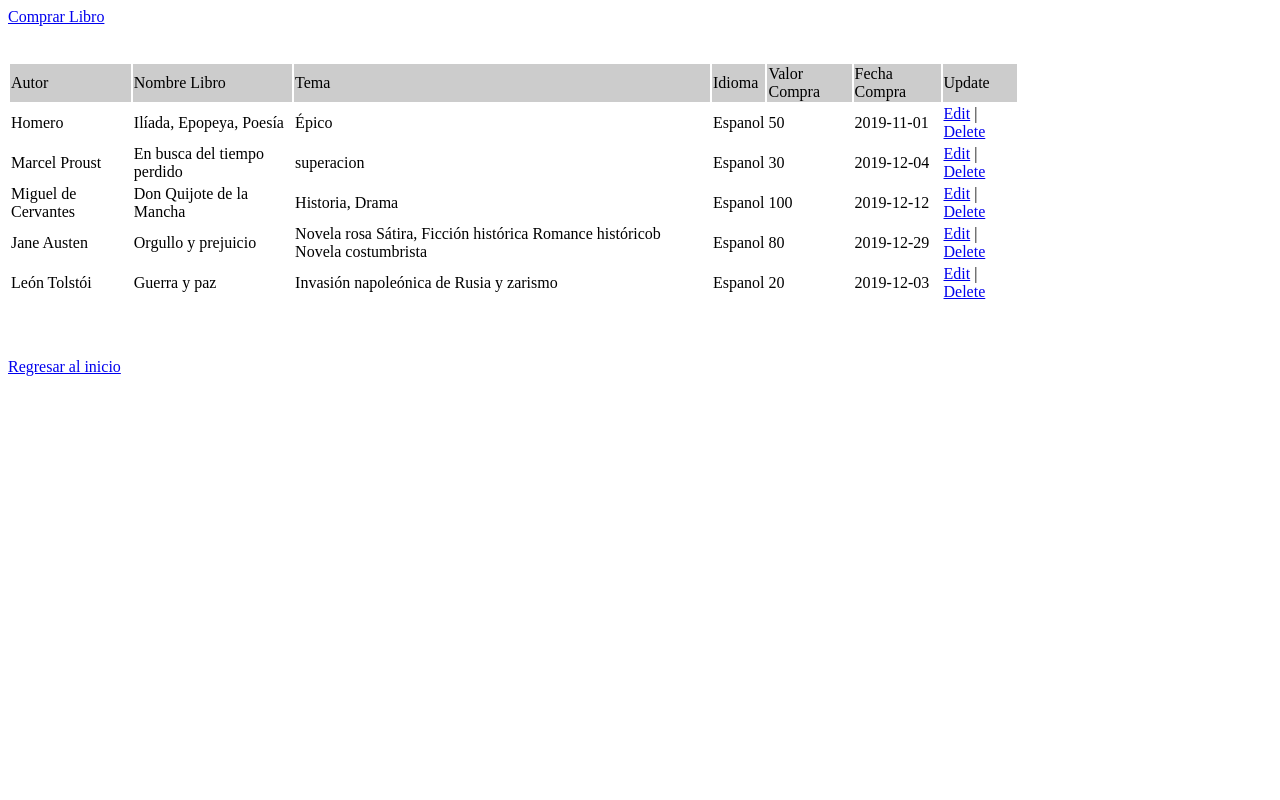
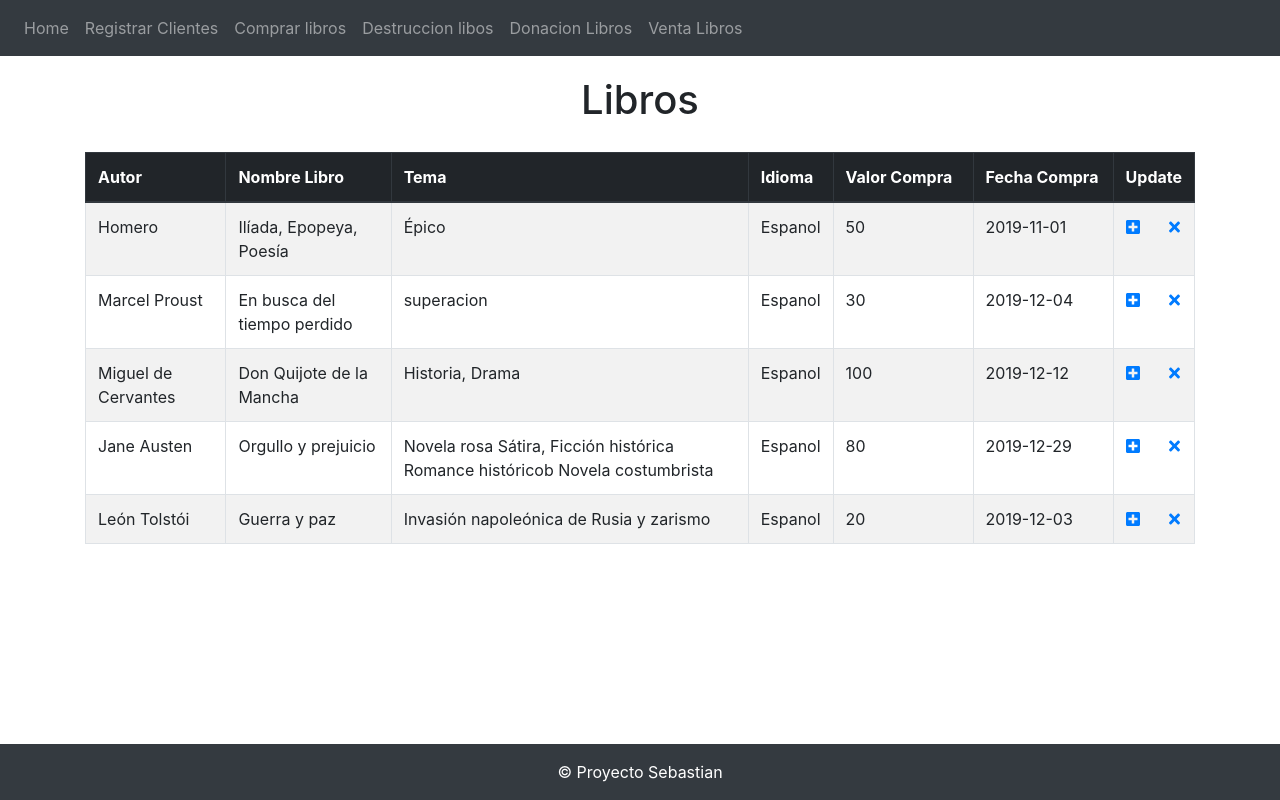
Before and after one commit to Sbernal69/proyecto_crud_php, a PHP site: page /librocompra/index.php in a window 1280 px wide. Run offline with PHP 8.4, Linux system fonts and the light colour scheme; data comes from the database, SQL or seed files in the repository; some libraries are stand-ins or nearby versions.

Commit message:
version 1.0.2

```diff
--- a/librocompra/index.php
+++ b/librocompra/index.php
@@ -5,28 +5,28 @@ include_once("config.php");
 $result = $conn->query("SELECT * FROM compra ORDER BY id DESC");
 
 ?>
-
-<html>
-<head>
-	<title>Crear Libro</title>
-</head>
-
+<!doctype html>
+<html lang="en">
+    <!-- Header -->
+    <?php include '../partials/header.php' ?>
     <body>
-<a href="add.html">Comprar Libro</a>
-<br>
-<br>
-<br>
-	<table width='80%' border=0>
-
-	<tr bgcolor='#CCCCCC'>
-		<td>Autor</td>
-		<td>Nombre Libro</td>
-		<td>Tema</td>
-		<td>Idioma</td>
-		<td>Valor Compra </td>
-		<td>Fecha Compra</td>
-		<td>Update</td>
+        <!-- Navbar -->
+        <?php include '../partials/navbar.php' ?>
+		<div class="content" align="center" style="padding-top:20px;" ><h1>Libros</h1></div>
+        <div class="container" align="center" style="padding-top:20px;">
+			<table class="table table-bordered table-hover table-striped" >
+				<thead class="thead-dark">
+					<tr>
+						<th class="centerText" scope="col">Autor</th>
+						<th class="centerText" scope="col">Nombre Libro</th>
+						<th class="centerText" scope="col">Tema</th>
+						<th class="centerText" scope="col">Idioma</th>
+						<th class="centerText" style="width: 140px;" scope="col">Valor Compra </th>
+						<th class="centerText" style="width: 140px;" scope="col">Fecha Compra</th>
+						<th class="centerText" scope="col">Update</th>
 					</tr>
+				</thead>
+				<tbody>
 					<?php
 					while($row = $result->fetch(PDO::FETCH_ASSOC)) {
 						echo "<tr>";
@@ -36,13 +36,13 @@ $result = $conn->query("SELECT * FROM compra ORDER BY id DESC");
 						echo "<td>".$row['idioma']."</td>";
 						echo "<td>".$row['valorcompra']."</td>";
 						echo "<td>".$row['fechacompra']."</td>";
-		echo "<td><a href=\"edit.php?id=$row[id]\">Edit</a> | <a href=\"delete.php?id=$row[id]\" onClick=\"return confirm('Are you sure you want to delete?')\">Delete</a></td>";
+						echo "<td><div class='row'><div class='col-6'><a href=\"edit.php?id=$row[id]\"><i class='fa fa-plus-square' aria-hidden='true'></i></a></div><div class='col-6'><a href=\"delete.php?id=$row[id]\" onClick=\"return confirm('Are you sure you want to delete?')\"><i class='fa fa-times' aria-hidden='true'></i></a></div></div></td>";
 					}
 					?>
+				</tbody>
 			</table>
+        </div>
+        <!-- Footer -->
+        <?php include '../partials/footer.php' ?>
     </body>
-<br>
-<br>
-<br>
-<a href="../php-login/inicio.php">Regresar al inicio</a><br>
 </html>
--- /dev/null
+++ b/partials/footer.php
@@ -0,0 +1,15 @@
+<footer>
+    <div class="p-3 mb-12 bg-dark text-white" align="center" style="position:fixed; width:100%;bottom:0px">
+		© Proyecto Sebastian
+	</div>
+</footer>
+
+<!-- Opcional: enlazando el JavaScript de Bootstrap -->
+<script src="https://code.jquery.com/jquery-3.3.1.slim.min.js"
+integrity="sha384-q8i/X+965DzO0rT7abK41JStQIAqVgRVzpbzo5smXKp4YfRvH+8abtTE1Pi6jizo" crossorigin="anonymous"></script>
+<script src="https://cdnjs.cloudflare.com/ajax/libs/popper.js/1.14.3/umd/popper.min.js"
+integrity="sha384-ZMP7rVo3mIykV+2+9J3UJ46jBk0WLaUAdn689aCwoqbBJiSnjAK/l8WvCWPIPm49" crossorigin="anonymous"></script>
+<script src="https://stackpath.bootstrapcdn.com/bootstrap/4.1.3/js/bootstrap.min.js"
+integrity="sha384-ChfqqxuZUCnJSK3+MXmPNIyE6ZbWh2IMqE241rYiqJxyMiZ6OW/JmZQ5stwEULTy" crossorigin="anonymous"></script>
+<!-- FontAwesome -->
+<script src="https://cdnjs.cloudflare.com/ajax/libs/font-awesome/5.13.0/js/all.min.js"></script>
--- /dev/null
+++ b/partials/header.php
@@ -0,0 +1,11 @@
+<head>
+  <!-- Etiquetas <meta> obligatorias para Bootstrap -->
+  <meta charset="utf-8">
+  <meta name="viewport" content="width=device-width, initial-scale=1, shrink-to-fit=no">
+  <!-- Enlazando el CSS de Bootstrap -->
+  <link rel="stylesheet" href="https://stackpath.bootstrapcdn.com/bootstrap/4.1.3/css/bootstrap.min.css"
+      integrity="sha384-MCw98/SFnGE8fJT3GXwEOngsV7Zt27NXFoaoApmYm81iuXoPkFOJwJ8ERdknLPMO" crossorigin="anonymous">
+  <!-- FontAwesome -->
+  <link href="https://cdnjs.cloudflare.com/ajax/libs/font-awesome/5.13.0/css/all.min.css" rel="stylesheet">
+  <title>Aplicacion Sebastian</title>
+</head>
--- /dev/null
+++ b/partials/navbar.php
@@ -0,0 +1,27 @@
+<nav class="navbar navbar-expand-lg navbar-dark bg-dark" >
+    <button class="navbar-toggler" type="button" data-toggle="collapse" data-target="#navbarColor01" aria-controls="navbarColor01" aria-expanded="false" aria-label="Toggle navigation">
+        <span class="navbar-toggler-icon"></span>
+    </button>
+    <div class="collapse navbar-collapse" id="navbarColor01">
+        <ul class="navbar-nav mr-auto" >
+            <li class="nav-item">
+                <a class="nav-link" href="../php-login/inicio.php">Home</a>
+            </li>
+            <li class="nav-item">
+                <a class="nav-link" href="../libroclientes/index.php">Registrar Clientes</a>
+            </li>
+            <li class="nav-item">
+                <a class="nav-link" href="../librocompra/index.php">Comprar libros</a>
+            </li>
+            <li class="nav-item">
+                <a class="nav-link" href="../librodestruccion/index.php">Destruccion libos</a>
+            </li>
+            <li class="nav-item">
+                <a class="nav-link" href="../librodonacion/index.php">Donacion Libros</a>
+            </li>
+            <li class="nav-item">
+                <a class="nav-link" href="../libroventa/index.php">Venta Libros</a>
+            </li>
+        </ul>
+    </div>
+</nav>
--- a/php-login/partials/header.php
+++ /dev/null
@@ -1,3 +0,0 @@
-<header>
-  <a href="/php-login">Aplicacion</a>
-</header>
```
Also changed, not shown: librocompra/edit.php (+11 -8 lines), php-login/index.php (+16 -3 lines), php-login/inicio.php (+14 -7 lines). Lines whose indentation alone changed are shown as unchanged.
